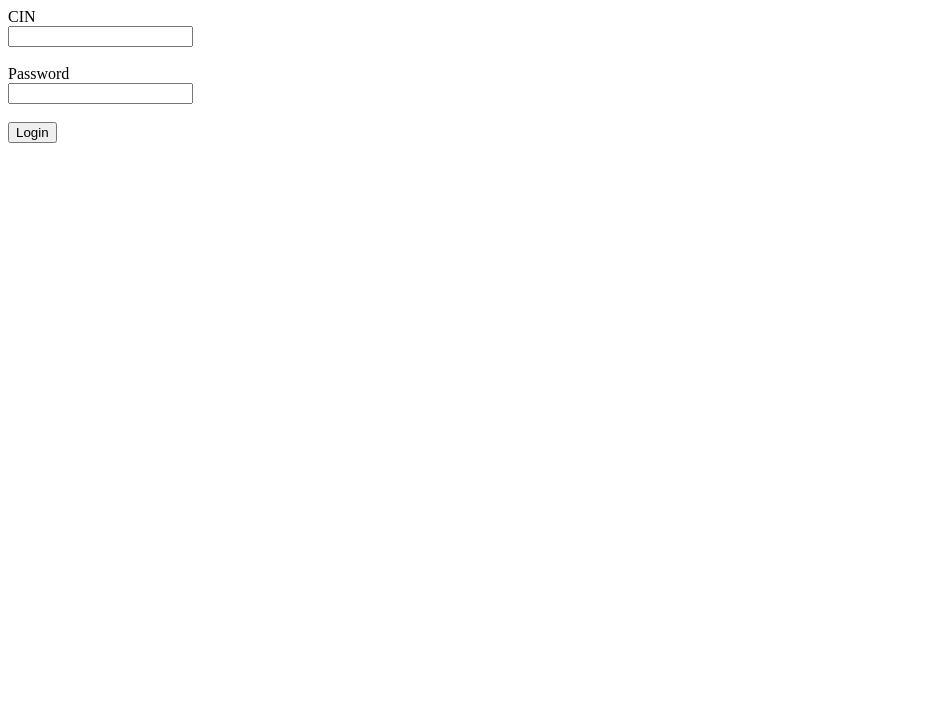
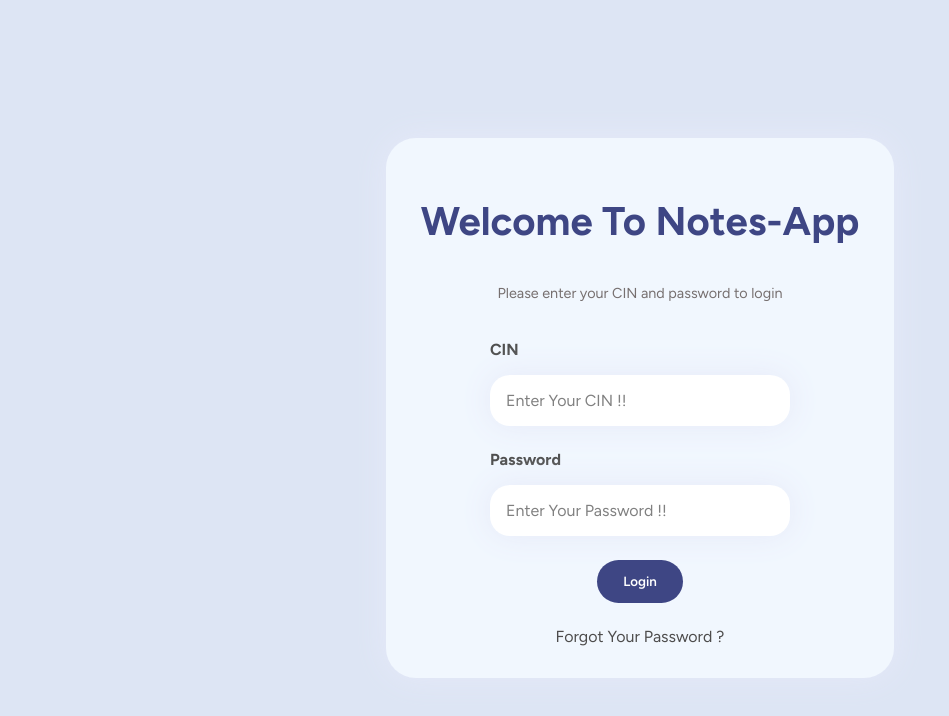
Before and after one commit to abaakil35/Note-React, a React (Create React App) app: page / in a window 1280 px wide. Shown: the top 716 px of the page, without its empty margins (0-949 px from the left). Built offline with nearby package versions, Linux system fonts and the light colour scheme.

Commit message:
On the Way !!

```diff
--- a/package.json
+++ b/package.json
@@ -35,5 +35,8 @@
       "last 1 firefox version",
       "last 1 safari version"
     ]
+  },
+  "devDependencies": {
+    "react-router-dom": "^7.0.2"
   }
 }
--- a/public/index.html
+++ b/public/index.html
@@ -2,7 +2,7 @@
 <html lang="en">
   <head>
     <meta charset="utf-8" />
-    <link rel="icon" href="%PUBLIC_URL%/favicon.ico" />
+    <link rel="icon" href="564445.png" />
     <meta name="viewport" content="width=device-width, initial-scale=1" />
     <meta name="theme-color" content="#000000" />
     <meta
@@ -24,7 +24,7 @@
       work correctly both with client-side routing and a non-root public URL.
       Learn how to configure a non-root public URL by running `npm run build`.
     -->
-    <title>React App</title>
+    <title>Note App</title>
   </head>
   <body>
     <noscript>You need to enable JavaScript to run this app.</noscript>
--- a/src/Components/LoginPage.jsx
+++ b/src/Components/LoginPage.jsx
@@ -1,5 +1,6 @@
 import React, { useState } from "react";
 import axios from "axios";
+import './Style.css'
 
 const LoginPage = ({ setisConect }) => {
   const [cin, setCin] = useState("");
@@ -33,33 +34,40 @@ const LoginPage = ({ setisConect }) => {
     }
   };
 
+
   return (
-    <div>
-      <form onSubmit={handleSubmit}>
-        <div>
-          <label htmlFor="cin">CIN</label>
-          <br />
+    <div className="Login-page">
+      <form onSubmit={handleSubmit} className="form-container">
+        <h1 className="login">Welcome To Notes-App</h1>
+        <p className="breif">Please enter your CIN and password to login</p>
+        <div className="cin-form">
+          <label className="title-input" htmlFor="cin">CIN</label>
           <input
+            placeholder="Enter Your CIN !!"
+            className="input"
             type="text"
             id="cin"
             value={cin}
             onChange={(e) => setCin(e.target.value)}
           />
         </div>
-        <br />
-        <div>
-          <label htmlFor="password">Password</label>
-          <br />
+
+        <div className="Passworn-form">
+          <label htmlFor="password" className="title-input">Password</label>
+
           <input
+            placeholder="Enter Your Password !!"
+            className="input"
             type="password"
             id="password"
             value={password}
             onChange={(e) => setPassword(e.target.value)}
           />
         </div>
-        <br />
+
         {error && <p style={{ color: "red" }}>{error}</p>}
-        <button type="submit" >Login</button>
+        <button type="submit" className="Button" >Login</button>
+        <a className="lien" href="#">Forgot Your Password ?</a>
       </form>
     </div>
   );
--- /dev/null
+++ b/src/Components/Style.css
@@ -0,0 +1,104 @@
+@import url('https://fonts.googleapis.com/css2?family=Figtree:ital,wght@0,300..900;1,300..900&display=swap');
+* {
+    font-family: "Figtree", sans-serif;
+  }
+
+  body {
+    user-select: none;
+    overflow-y: hidden;
+    display: flex;
+    justify-content: center;
+    align-items: center;
+    background: hsl(218deg 50% 91%);
+    height: 100vh;
+  }
+
+  .Login-page {
+    background: hsl(213deg 85% 97%);
+    padding: 2em;
+    display: flex;
+    flex-direction: column;
+    border-radius: 30px;
+    box-shadow: 0 0 2em hsl(231deg 62% 94%);
+    width: 444px;
+  }
+
+  .Login-page .form-container {
+    display: flex;
+    flex-direction: column;
+    align-items: center;
+    gap: 1.5em;
+  }
+
+  .Login-page .form-container .login {
+    font-size: 40px;
+    font-weight: bold;
+    color: hsl(233deg 36% 38%);
+
+  }
+
+  .Login-page .form-container .cin-form,
+  .Login-page .form-container .Passworn-form {
+    display: flex;
+    flex-direction: column;
+    gap: 0.5em;
+    width: 100%;
+    max-width: 300px;
+  }
+
+  .Login-page .form-container .cin-form .title-input,
+  .Login-page .form-container .Passworn-form .title-input {
+    color: hsl(0deg 0% 30%);
+    font-weight: bold;
+    margin-bottom: 0.5em;
+  }
+
+  .Login-page .form-container .cin-form .input,
+  .Login-page .form-container .Passworn-form .input {
+    padding: 1em;
+    border: none;
+    border-radius: 20px;
+    box-shadow: 0 0 2em hsl(231deg 62% 94%);
+    font-size: 1em;
+    outline: none;
+  }
+
+  .Login-page .form-container .cin-form .input::placeholder,
+  .Login-page .form-container .Passworn-form .input::placeholder {
+    color: hsl(0deg 0% 50%);
+  }
+
+  .Login-page .form-container .Button {
+    padding: 1em 2em;
+    background: hsl(233deg 36% 38%);
+    color: hsl(0deg 0% 100%);
+    border: none;
+    border-radius: 30px;
+    font-weight: 600;
+    cursor: pointer;
+    transition: background 0.3s ease;
+  }
+
+  .Login-page .form-container .Button:hover {
+    background: hsl(233deg 36% 45%);
+  }
+
+  .Login-page p {
+    color:#766f6f;
+    font-size: 0.9em;
+  }
+  .lien{
+    text-decoration: none;
+    color: hsl(0, 1%, 30%);
+  }
+  .lien:hover{
+    color: hsl(0, 9%, 54%);
+  }
+  .breif p{
+    font-size: 1em;
+    font-weight: bold;
+
+  }
+  h1{
+    margin-bottom: 0px;
+  }
```
Also changed, not shown: public/564445.png (added), 1 other file (tests, documents, lock files or other folders).
